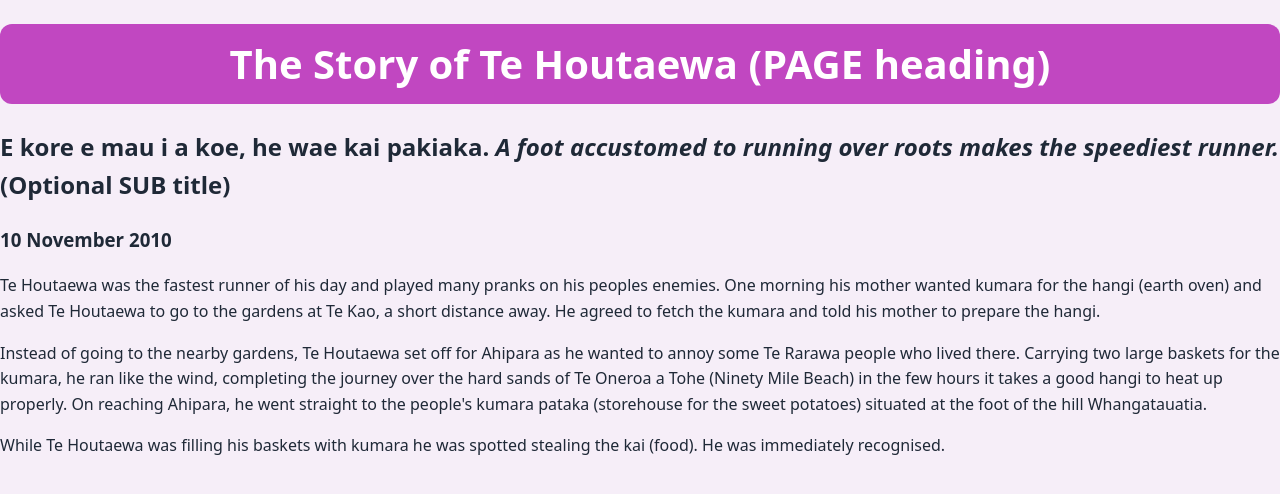
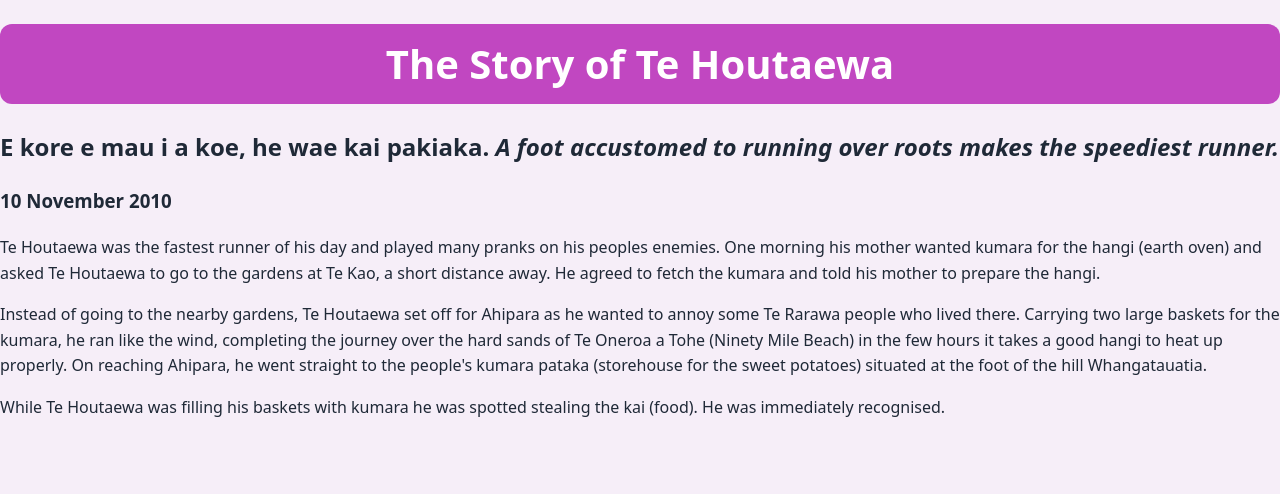
Before and after one commit to petermarkdavid/petermarkdavid.github.io, a plain HTML site: page blog/te-houtaewa-template.html in a window 1280 px wide. Drawn offline with Linux system fonts and the light colour scheme; files that its build step writes are made by us from their sources.

Commit message:
blog update

```diff
--- a/blog/te-houtaewa-template.html
+++ b/blog/te-houtaewa-template.html
@@ -3,17 +3,16 @@
   <head>
     <title>Stories and Legends (PAGE title)</title>
     <meta charset="UTF-8" />
-    <link href="./styles/blog.css" rel="stylesheet" />
+    <link href="../styles/blog.css" rel="stylesheet" />
   </head>
 
   <body>
-    <h1>The Story of Te Houtaewa (PAGE heading)</h1>
+    <h1>The Story of Te Houtaewa</h1>
     <h2>
       E kore e mau i a koe, he wae kai pakiaka.
       <em
         >A foot accustomed to running over roots makes the speediest runner.</em
       >
-      (Optional SUB title)
     </h2>
     <h3>10 November 2010</h3>
 
```
